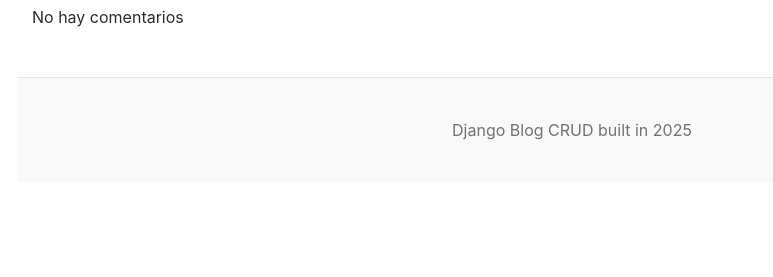
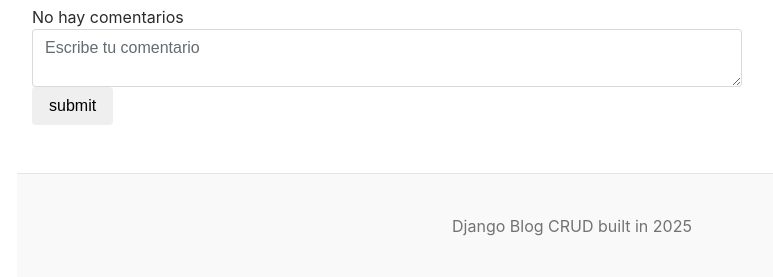
Before and after one commit to dadejecova/Blog-Django, a Django app: template templates/blogs.html in a window 1280 px wide. Shown: the part 278-555 px from the top of the page, without its empty margins (68-841 px from the left). Run offline with Django 5.2, Linux system fonts and the light colour scheme; the template is opened without the code that fills it, so the values that code supplies are empty.

Commit message:
Add comment form to blog posts
Introduced a form for submitting comments directly below the comments section in the blog post template. This allows users to add new comments to blog posts.

```diff
--- a/templates/blogs.html
+++ b/templates/blogs.html
@@ -41,6 +41,18 @@
                     {% else %}
                     No hay comentarios
                     {% endif %}
+                    <br>
+                    <!-- Comment form-->
+                    <div class="form-group">
+                        <form action="" method="POST">
+                            {% csrf_token %}
+                            <div class="form-group">
+                                <textarea name="comment" id="" class="form-control" placeholder="Escribe tu comentario"></textarea>
+                                <input type="submit" value="submit" class="btn btn-primary-mt-2">
+                            </div>
+
+                        </form>
+                    </div>
                 </section>
             </article>
         </div>
```
